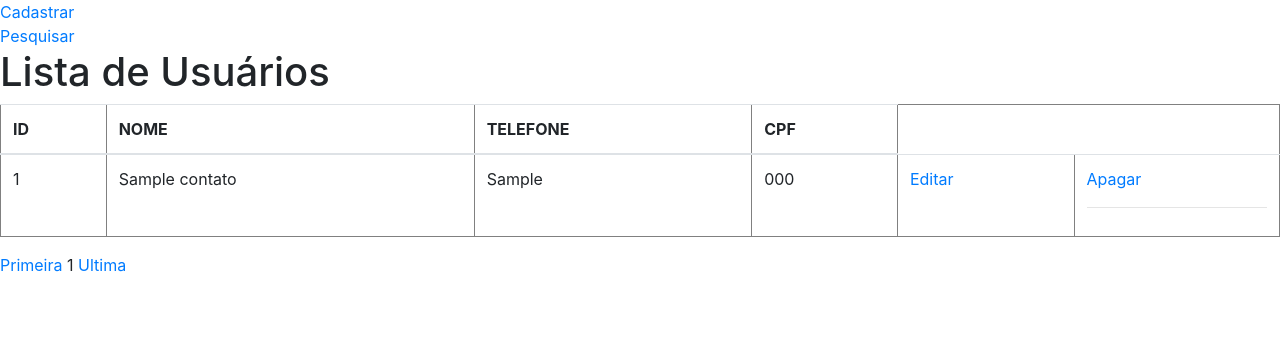
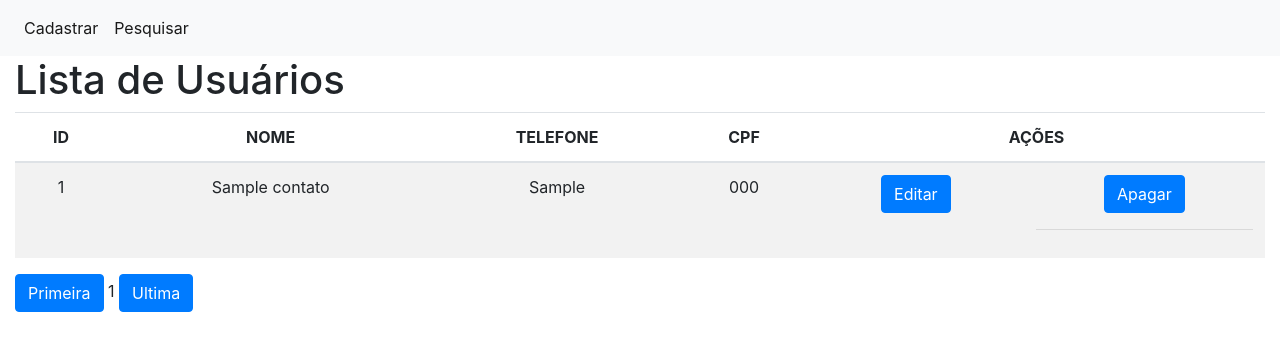
Before and after one commit to Portuga02/teste-savio-cadastro-clientes, a PHP site: page / in a window 1280 px wide. Shown: the top 351 px of the page. Run offline with PHP 8.4, Linux system fonts and the light colour scheme; tables that the repository leaves empty or names only in its code hold one stand-in row (values such as "Sample post").

Commit message:
Ajustando tela de index

```diff
--- a/assets/css/style.css
+++ b/assets/css/style.css
@@ -0,0 +1,6 @@
+table {
+    text-align: center;
+    border: 1;
+    width: 100%;
+
+}
--- a/editar_usuario.php
+++ b/editar_usuario.php
@@ -33,10 +33,10 @@ $row_usuario = mysqli_fetch_assoc($resultado_usuario);
 		<input type="text" name="con_nome" placeholder="Digite o nome completo" value="<?php echo $row_usuario['con_nome']; ?>"><br><br>
 
 		<label>Telefone: </label>
-		<input type="text" name="con_telefone" placeholder="Digite o seu melhor e-mail" value="<?php echo $row_usuario['con_telefone']; ?>"><br><br>
+		<input type="text" name="con_telefone" placeholder="digite seu telefone" value="<?php echo $row_usuario['con_telefone']; ?>"><br><br>
 
 		<label>CPF: </label>
-		<input type="text" name="con_cpf" placeholder="Digite o seu melhor e-mail" value="<?php echo $row_usuario['con_telefone']; ?>"><br><br>
+		<input type="text" name="con_cpf" placeholder="digite seu cpf sem pontos e traços" value="<?php echo $row_usuario['con_telefone']; ?>"><br><br>
 
 		<input type="submit" value="Editar Usuário">
 	</form>
--- a/index.php
+++ b/index.php
@@ -7,19 +7,31 @@ include_once("conexao.php");
 
 <head>
     <meta charset="utf-8">
-	<title>CRUD - Listar</title>
+    <title>Sistema de cadastro Sávio</title>
+    <meta name="viewport" content="width=device-width, initial-scale=1, shrink-to-fit=no">
     <link rel="stylesheet" href="https://cdn.jsdelivr.net/npm/bootstrap@4.0.0/dist/css/bootstrap.min.css" integrity="sha384-Gn5384xqQ1aoWXA+058RXPxPg6fy4IWvTNh0E263XmFcJlSAwiGgFAW/dAiS6JXm" crossorigin="anonymous">
+    <link rel="stylesheet" href="assets/css/style.css">
 </head>
 
 <body>
-	<table class="table-responsive">
 
-	</table>
-	<a href="cadastrar.php">Cadastrar</a><br>
 
-	<a href="pesquisar.php">Pesquisar</a><br>
+    <nav class="navbar navbar-expand-lg navbar-light bg-light">
+        <div class="collapse navbar-collapse" id="navbarNav">
+            <ul class="navbar-nav">
+                <li class="nav-item active">
+                    <a class="nav-link" role="button" href="cadastrar.php">Cadastrar</a>
+                </li>
+
+                <li class="nav-item active">
+                    <a class="nav-link" role="button" href="pesquisar.php">Pesquisar</a>
+                </li>
+            </ul>
+        </div>
+    </nav>
+
+    <div class="col-sm-12">
         <h1>Lista de Usuários</h1>
-
         <?php
         if (isset($_SESSION['msg'])) {
             echo $_SESSION['msg'];
@@ -29,38 +41,35 @@ include_once("conexao.php");
         //Receber o número da página
         $pagina_atual = filter_input(INPUT_GET, 'pagina', FILTER_SANITIZE_NUMBER_INT);
         $pagina = (!empty($pagina_atual)) ? $pagina_atual : 1;
-
-
-$qnt_result_pg = 3;
+        $qnt_result_pg = 5;
 
         //calcular o inicio visualização
         $inicio = ($qnt_result_pg * $pagina) - $qnt_result_pg;
 
         $result_usuarios = "SELECT *FROM contatos LIMIT $inicio, $qnt_result_pg";
         $resultado_usuarios = mysqli_query($conn, $result_usuarios);
-echo"<table  class ='table' border='1' colspan=2  style='width:100%'>";
+        echo "<table  class='table table-striped' >";
         echo "<thead>";
         echo "<tr>";
-echo "<th>" . "ID" . "<br/>" . "</th>";
-echo "<th>" . "NOME" . "<br/>" . "</th>";
-echo "<th>" . "TELEFONE" . "<br/>" . "</th>" ;
-echo "<th>" . "CPF" . "<br/>" . "</th>";
+        echo "<th scope='col'>" . "ID" . "<br/>" . "</th>";
+        echo "<th scope='col'>" . "NOME" . "<br/>" . "</th>";
+        echo "<th scope='col'>" . "TELEFONE" . "<br/>" . "</th>";
+        echo "<th scope='col'>" . "CPF" . "<br/>" . "</th>";
+        echo "<th scope='col'colspan= 2>" . "AÇÕES" . "<br/>" . "</th>";
         echo "<tr/>";
-
+        echo "</thead>";
+        echo "<tbody>";
         while ($row_usuario = mysqli_fetch_assoc($resultado_usuarios)) {
 
             echo "<td>" . $row_usuario['con_id'] . '</td>';
             echo "<td>" . $row_usuario['con_nome'] . '</td>';
-
             echo "<td>" . $row_usuario['con_cpf'] . '</td>';
-
             echo "<td>" . $row_usuario['con_telefone'] . '</td>';
             echo "<td>" .
-            "<a href='editar_usuario.php?con_id=" . $row_usuario['con_id'] . "'>Editar</a>" . "</td>";
+                "<a class='btn btn-primary'  role='button' href='editar_usuario.php?con_id=" . $row_usuario['con_id'] . "'>Editar</a>" . "</td>";
             echo "<td>" .
-        "<a href='deletar_usuario?con_nome=" . $row_usuario['con_nome'] . '&con_id=' . $row_usuario['con_id'] . "'>Apagar</a><br><hr>" . "</td>";
+                "<a class='btn btn-primary'  role='button' href='deletar_usuario?con_nome=" . $row_usuario['con_nome'] . '&con_id=' . $row_usuario['con_id'] . "'>Apagar</a><br><hr>" . "</td>";
             echo "</tr>";
-
         }
 
         echo "</tbody>";
@@ -69,17 +78,16 @@ echo "</table>";
         $result_pg = "SELECT COUNT(con_id) AS num_result FROM contatos";
         $resultado_pg = mysqli_query($conn, $result_pg);
         $row_pg = mysqli_fetch_assoc($resultado_pg);
-//echo $row_pg['num_result'];
 
         $quantidade_pg = ceil($row_pg['num_result'] / $qnt_result_pg);
 
         //Limitar os link antes depois
         $max_links = 2;
-echo "<a href='index.php?pagina=1'>Primeira</a> ";
+        echo "<a class='btn btn-primary'  role='button' href='index.php?pagina=1'>Primeira</a> ";
 
         for ($pag_ant = $pagina - $max_links; $pag_ant <= $pagina - 1; $pag_ant++) {
             if ($pag_ant >= 1) {
-        echo "<a href='index.php?pagina=$pag_ant'>$pag_ant</a> ";
+                echo "<a class='btn btn-primary'  role='button' href='index.php?pagina=$pag_ant'>$pag_ant</a> ";
             }
         }
 
@@ -87,13 +95,14 @@ echo "$pagina ";
 
         for ($pag_dep = $pagina + 1; $pag_dep <= $pagina + $max_links; $pag_dep++) {
             if ($pag_dep <= $quantidade_pg) {
-        echo "<a href='index.php?pagina=$pag_dep'>$pag_dep</a> ";
+                echo "<a class='btn btn-primary'  role='button' href='index.php?pagina=$pag_dep'>$pag_dep</a> ";
             }
         }
 
-echo "<a href='index.php?pagina=$quantidade_pg'>Ultima</a>";
+        echo "<a class='btn btn-primary'  role='button' href='index.php?pagina=$quantidade_pg'>Ultima</a>";
 
 ?>
+    </div>
 </body>
 
 </html>
```
Lines whose indentation alone changed are shown as unchanged.
